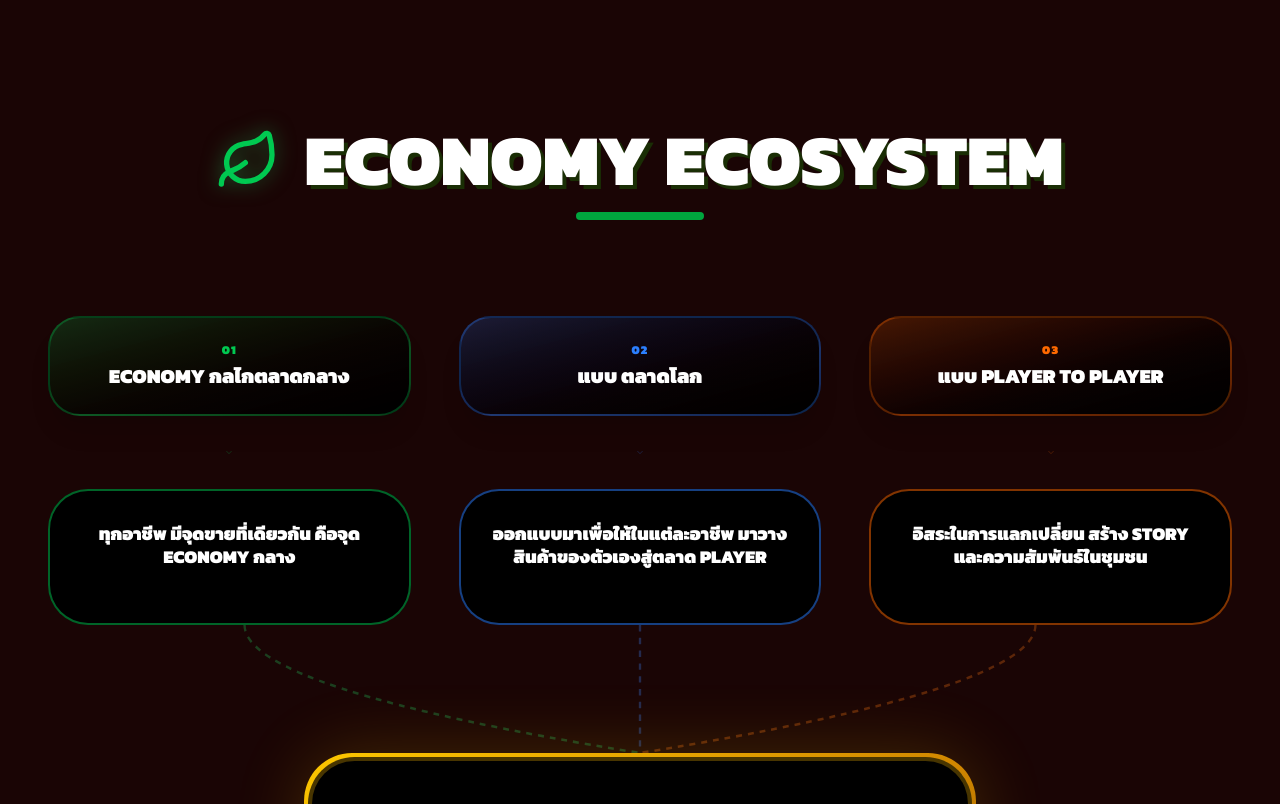
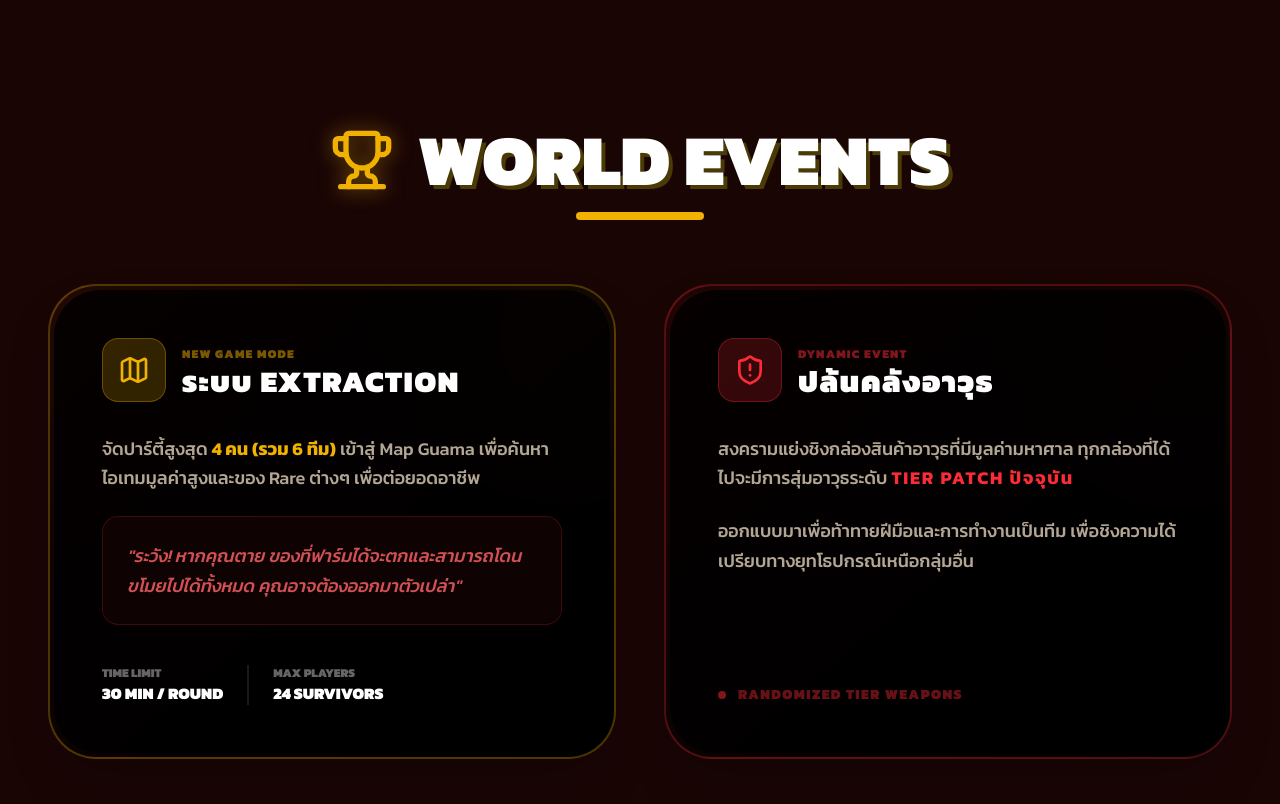
Before and after one commit to Rayzxls/Present, a React (Vite) app: page / in a window 1280 px wide. Shown: the part 7120-7924 px from the top of the page. Built offline with nearby package versions, Linux system fonts and the light colour scheme.

Commit message:
Add World Events section with Extraction Mode and Armory Heist details

```diff
--- a/src/App.jsx
+++ b/src/App.jsx
@@ -4,7 +4,7 @@ import {
   Flame, Star, Map, ChevronRight, Axe, Pickaxe, Sprout, Hammer, Home,
   Tractor, Utensils, Shield, Target, ShoppingCart, Gem, Crosshair,
   Briefcase, Skull, Wrench, FlaskConical, Crown, Users, Landmark,
-  Gamepad2, PlayCircle, ScrollText, Zap, AlertCircle,
+  Gamepad2, PlayCircle, ScrollText, Zap, AlertCircle, Trophy, ShieldAlert,
   Leaf, RefreshCw, Store, TrendingUp, Coins, BarChart3
 } from 'lucide-react';
 
@@ -208,6 +208,9 @@ function App() {
 
         {/* Gameplay Section */}
         <GameplaySection />
+
+        {/* Event Section */}
+        <EventSection />
 
         {/* Ecosystem Section */}
         <EcosystemSection />
@@ -546,6 +549,97 @@ const GovernanceSection = () => {
             <span>ECONOMIC DRIVER</span>
           </div>
         </div>
+      </div>
+    </div>
+  );
+};
+
+const EventSection = () => {
+  return (
+    <div className="w-full mb-40 text-left">
+      <div className="flex flex-col items-center mb-16">
+        <div className="flex items-center gap-6 mb-4">
+          <Trophy className="w-16 h-16 text-yellow-500 drop-shadow-[0_0_10px_rgba(234,179,8,0.5)]" />
+          <h2 className="text-5xl md:text-7xl font-black text-white [text-shadow:4px_4px_0px_#4a3a05] uppercase">World Events</h2>
+        </div>
+        <div className="w-32 h-2 bg-yellow-500 rounded-full" />
+      </div>
+
+      <div className="max-w-7xl mx-auto px-4 grid md:grid-cols-2 gap-12">
+        {/* Extraction Mode */}
+        <motion.div
+          whileHover={{ y: -10 }}
+          className="relative group overflow-hidden rounded-[3rem] border-2 border-yellow-500/30 bg-gradient-to-br from-yellow-950/20 to-black shadow-2xl p-1"
+        >
+          <div className="bg-black/80 rounded-[2.9rem] p-10 md:p-12 h-full flex flex-col relative z-10">
+            <div className="flex items-center gap-4 mb-8">
+              <div className="w-16 h-16 rounded-2xl bg-yellow-500/20 flex items-center justify-center border border-yellow-500/30 group-hover:scale-110 transition-transform">
+                <Map className="w-8 h-8 text-yellow-500" />
+              </div>
+              <div>
+                <span className="text-yellow-500/50 font-black uppercase tracking-widest text-xs">New Game Mode</span>
+                <h3 className="text-3xl font-black text-white uppercase tracking-wider">ระบบ Extraction</h3>
+              </div>
+            </div>
+
+            <div className="space-y-6 text-orange-100/70 text-lg leading-relaxed font-medium mb-10">
+              <p>
+                จัดปาร์ตี้สูงสุด <span className="text-yellow-500 font-bold">4 คน (รวม 6 ทีม)</span> เข้าสู่ Map Guama เพื่อค้นหาไอเทมมูลค่าสูงและของ Rare ต่างๆ เพื่อต่อยอดอาชีพ
+              </p>
+              <div className="p-6 rounded-2xl bg-red-500/5 border border-red-500/20 italic text-red-400/80">
+                "ระวัง! หากคุณตาย ของที่ฟาร์มได้จะตกและสามารถโดนขโมยไปได้ทั้งหมด คุณอาจต้องออกมาตัวเปล่า"
+              </div>
+            </div>
+
+            <div className="mt-auto flex items-center gap-6">
+              <div className="flex flex-col">
+                <span className="text-white/40 text-xs font-black uppercase">Time Limit</span>
+                <span className="text-white font-black">30 MIN / ROUND</span>
+              </div>
+              <div className="w-[2px] h-10 bg-white/10" />
+              <div className="flex flex-col">
+                <span className="text-white/40 text-xs font-black uppercase">Max Players</span>
+                <span className="text-white font-black">24 SURVIVORS</span>
+              </div>
+            </div>
+          </div>
+          <div className="absolute top-0 right-0 w-64 h-64 bg-yellow-500/5 blur-[80px] rounded-full -mr-20 -mt-20 group-hover:bg-yellow-500/10 transition-colors" />
+        </motion.div>
+
+        {/* Armory Heist */}
+        <motion.div
+          whileHover={{ y: -10 }}
+          className="relative group overflow-hidden rounded-[3rem] border-2 border-red-500/30 bg-gradient-to-br from-red-950/20 to-black shadow-2xl p-1"
+        >
+          <div className="bg-black/80 rounded-[2.9rem] p-10 md:p-12 h-full flex flex-col relative z-10">
+            <div className="flex items-center gap-4 mb-8">
+              <div className="w-16 h-16 rounded-2xl bg-red-500/20 flex items-center justify-center border border-red-500/30 group-hover:scale-110 transition-transform">
+                <ShieldAlert className="w-8 h-8 text-red-500" />
+              </div>
+              <div>
+                <span className="text-red-500/50 font-black uppercase tracking-widest text-xs">Dynamic Event</span>
+                <h3 className="text-3xl font-black text-white uppercase tracking-wider">ปล้นคลังอาวุธ</h3>
+              </div>
+            </div>
+
+            <div className="space-y-6 text-orange-100/70 text-lg leading-relaxed font-medium mb-10">
+              <p>
+                สงครามแย่งชิงกล่องสินค้าอาวุธที่มีมูลค่ามหาศาล ทุกกล่องที่ได้ไปจะมีการสุ่มอาวุธระดับ <span className="text-red-500 font-bold uppercase tracking-widest">Tier Patch ปัจจุบัน</span>
+              </p>
+              <p>
+                ออกแบบมาเพื่อท้าทายฝีมือและการทำงานเป็นทีม เพื่อชิงความได้เปรียบทางยุทโธปกรณ์เหนือกลุ่มอื่น
+              </p>
+            </div>
+
+            <div className="mt-auto">
+              <div className="flex items-center gap-3 text-red-500/80 font-black uppercase text-sm tracking-widest animate-pulse">
+                <div className="w-2 h-2 bg-red-500 rounded-full" />
+                Randomized Tier Weapons
+              </div>
+            </div>
+          </div>
+          <div className="absolute top-0 right-0 w-64 h-64 bg-red-500/5 blur-[80px] rounded-full -mr-20 -mt-20 group-hover:bg-red-500/10 transition-colors" />
+        </motion.div>
       </div>
     </div>
   );
```
